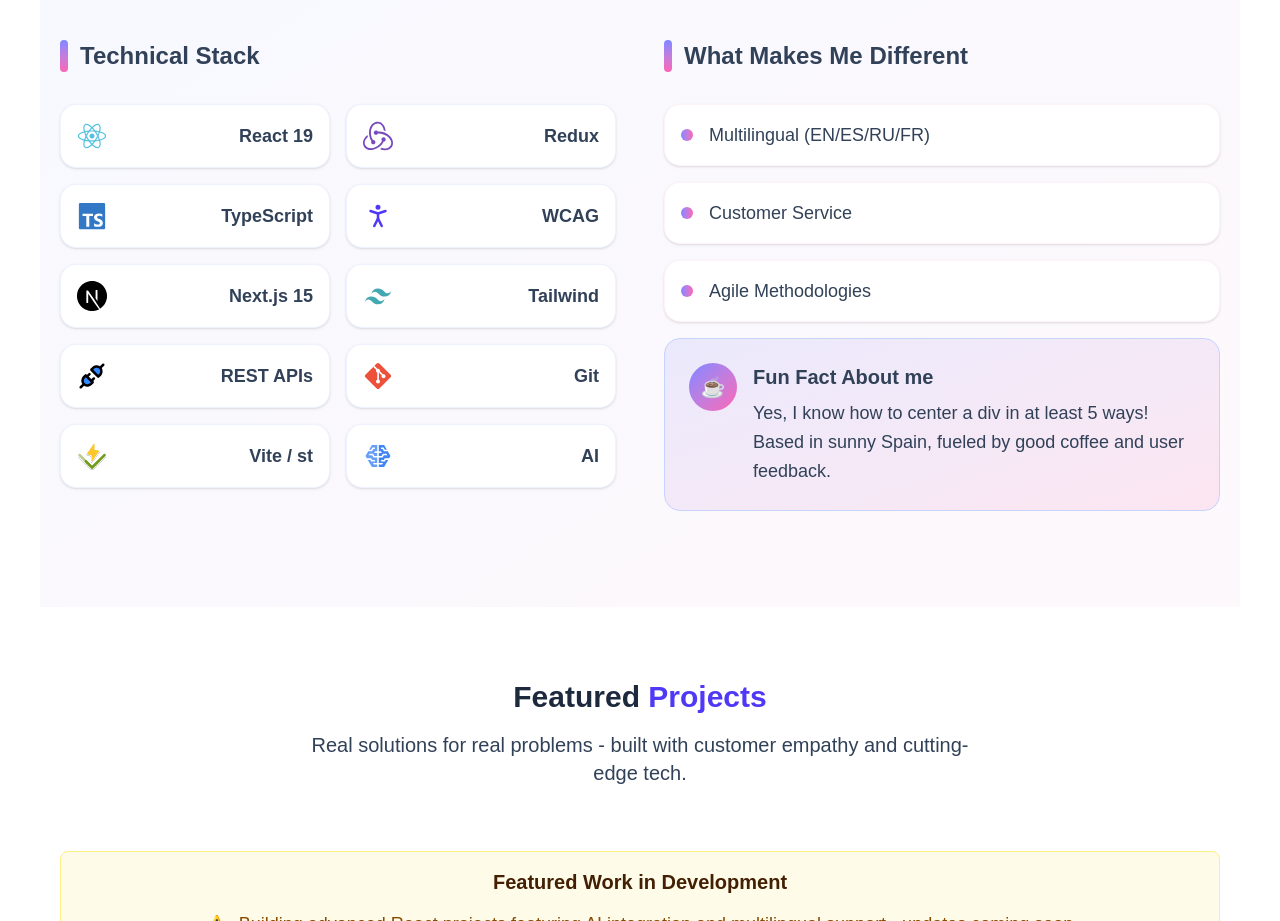
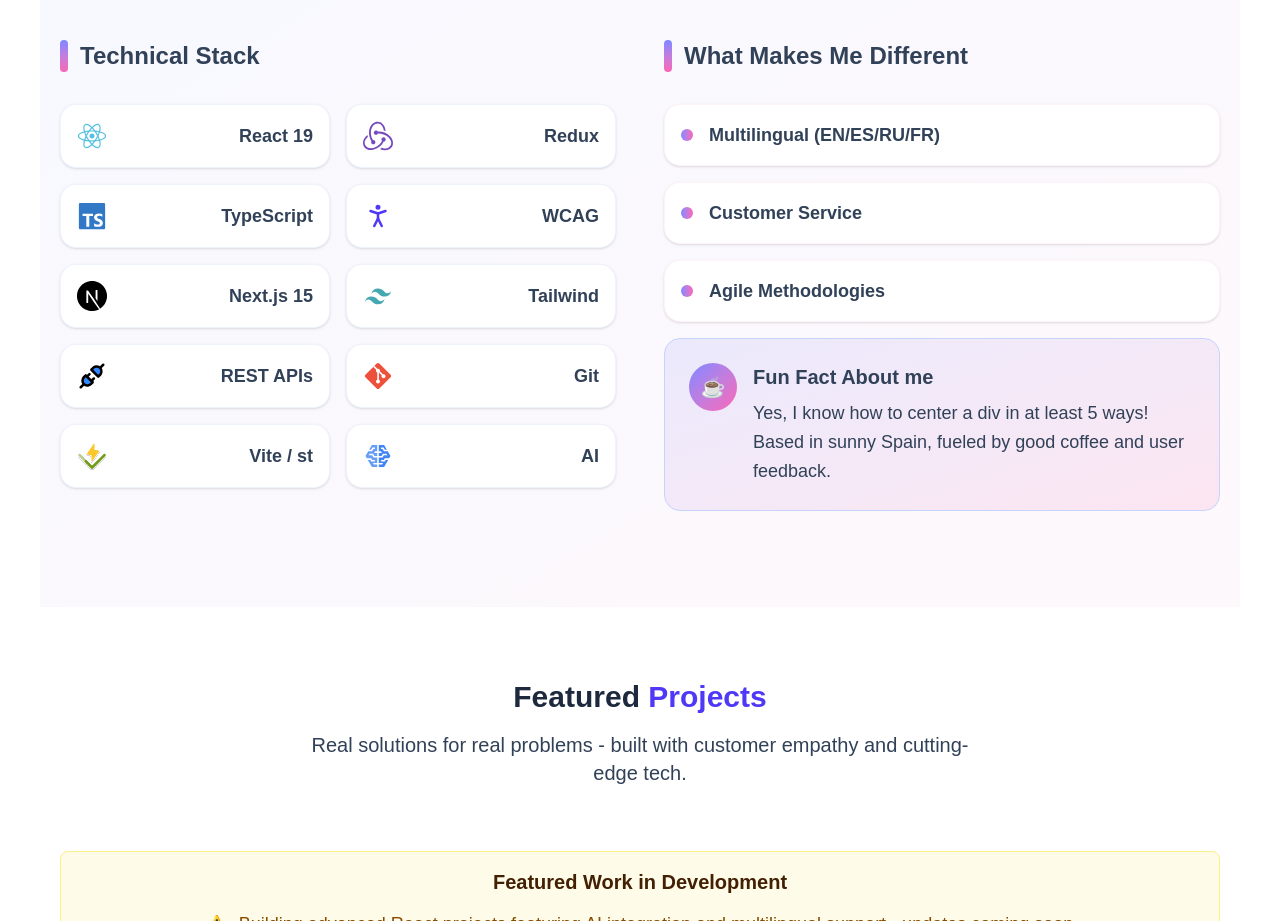
Before and after one commit to verobelo/portfolio-v2, a Next.js app: page / in a window 1280 px wide. Shown: the part 1140-2061 px from the top of the page. Built offline with nearby package versions, Linux system fonts and the light colour scheme; a web font is replaced by a local one.

Commit message:
Add font weight

```diff
--- a/_components/Skills.js
+++ b/_components/Skills.js
@@ -93,21 +93,21 @@ export default function Skills() {
             <div className='space-y-3 md:space-y-4 mb-6'>
               <div className='flex items-center gap-3 md:gap-4 bg-white dark:bg-slate-800/50 p-3 md:p-4 rounded-2xl shadow-sm border border-pink-100/50'>
                 <div className='w-3 h-3 bg-gradient-to-r from-indigo-400 to-pink-400 dark:from-indigo-600 dark:to-pink-600 rounded-full'></div>
-                <span className='font-medium text-slate-700 dark:text-body-text-dark text-base lg:text-lg'>
+                <span className='font-semibold text-slate-700 dark:text-body-text-dark text-base lg:text-lg'>
                   {t.soft1}
                 </span>
               </div>
 
               <div className='flex items-center gap-3 md:gap-4 bg-white dark:bg-slate-800/50 p-3 md:p-4 rounded-2xl shadow-sm border border-pink-100/50'>
                 <div className='w-3 h-3 bg-gradient-to-r from-indigo-400 to-pink-400 dark:from-indigo-600 dark:to-pink-600 rounded-full'></div>
-                <span className='font-medium text-slate-700 dark:text-body-text-dark text-base lg:text-lg'>
+                <span className='font-semibold text-slate-700 dark:text-body-text-dark text-base lg:text-lg'>
                   {t.soft2}
                 </span>
               </div>
 
               <div className='flex items-center gap-3 md:gap-4 bg-white dark:bg-slate-800/50 p-3 md:p-4 rounded-2xl shadow-sm border border-pink-100/50'>
                 <div className='w-3 h-3 bg-gradient-to-r from-indigo-400 to-pink-400 dark:from-indigo-600 dark:to-pink-600 rounded-full'></div>
-                <span className='font-medium text-slate-700 dark:text-body-text-dark text-base lg:text-lg'>
+                <span className='font-semibold text-slate-700 dark:text-body-text-dark text-base lg:text-lg'>
                   {t.soft3}
                 </span>
               </div>
```
